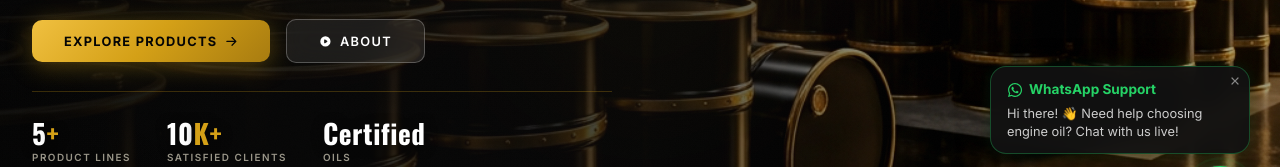
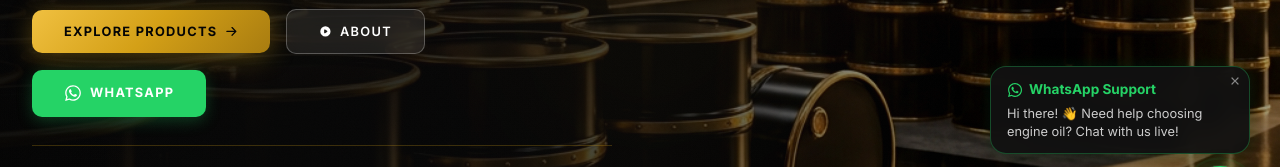
Before and after one commit to inferago-dev/felinelube, a React (Vite) app in the folder felinelube-main/frontend/: page / in a window 1280 px wide. Shown: the part 544-711 px from the top of the page. Built offline with nearby package versions, Linux system fonts and the light colour scheme; no server answers.

Commit message:
feat: add WhatsApp CTA button next to hero actions

```diff
--- a/felinelube-main/frontend/src/sections/Hero.jsx
+++ b/felinelube-main/frontend/src/sections/Hero.jsx
@@ -1,6 +1,7 @@
 import { useState, useEffect } from 'react'
 import { motion } from 'framer-motion'
 import { HiArrowRight, HiPlay } from 'react-icons/hi'
+import { FaWhatsapp } from 'react-icons/fa'
 import { useLanguage } from '../context/LanguageContext'
 import API_BASE from '../api'
 import './Hero.css'
@@ -101,6 +102,14 @@ export default function Hero({ setView }) {
             <button className="btn btn-secondary hero__btn-glass" onClick={() => scrollTo('#about')}>
               <HiPlay /> {t('nav.about')}
             </button>
+            <a
+              href="https://api.whatsapp.com/send/?phone=60123315585&text=Hi%20Feline%20Lube%2C%20I%20have%20a%20question%20about..."
+              target="_blank"
+              rel="noopener noreferrer"
+              className="btn btn-whatsapp"
+            >
+              <FaWhatsapp size={18} /> WhatsApp
+            </a>
           </motion.div>
 
           <motion.div className="hero__stats" custom={4} variants={fadeUp} initial="hidden" animate="visible">
--- a/felinelube-main/frontend/src/styles/global.css
+++ b/felinelube-main/frontend/src/styles/global.css
@@ -264,6 +264,29 @@ button {
   box-shadow: 0 0 20px rgba(212, 160, 23, 0.08);
 }
 
+.btn-whatsapp {
+  background: #25D366;
+  color: #ffffff !important;
+  box-shadow: 0 4px 15px rgba(37, 211, 102, 0.25);
+  font-weight: 700;
+  border: none;
+  text-decoration: none;
+  display: inline-flex;
+  align-items: center;
+  gap: 0.5rem;
+}
+
+.btn-whatsapp:hover {
+  background: #20ba5a;
+  box-shadow: 0 6px 20px rgba(37, 211, 102, 0.4);
+  transform: translateY(-2px) scale(1.01);
+  color: #ffffff !important;
+}
+
+.btn-whatsapp:active {
+  transform: translateY(0) scale(0.99);
+}
+
 /* Divider */
 .divider {
   width: 60px;
```
